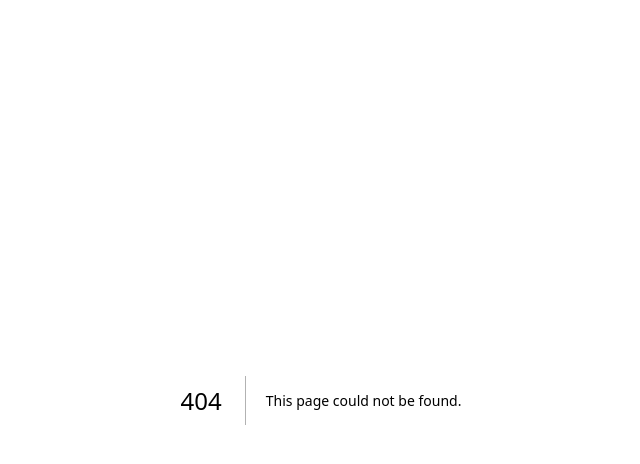
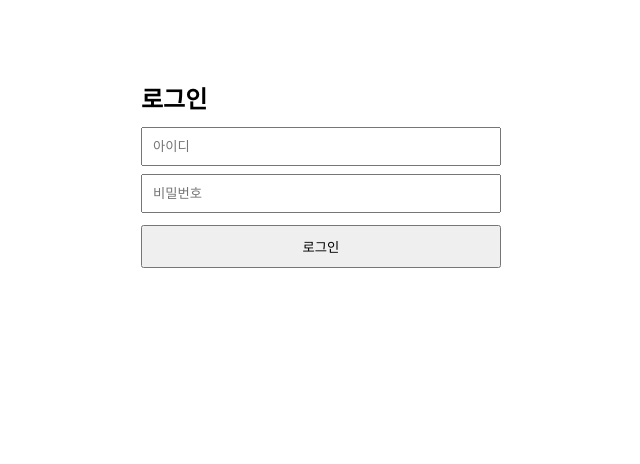
Before and after one commit to henry090108/3D-Manual, a Next.js app: page /login in a window 1280 px wide. Before the commit this address had no page. Shown: the top 464 px of the page, without its empty margins (319-959 px from the left). Built offline with nearby package versions, Linux system fonts and the light colour scheme.

Commit message:
Implement login page with user authentication

```diff
--- /dev/null
+++ b/app/login/page.tsx
@@ -0,0 +1,59 @@
+"use client";
+
+import { useState } from "react";
+import { useRouter } from "next/navigation";
+
+export default function LoginPage() {
+  const [userId, setUserId] = useState("");
+  const [password, setPassword] = useState("");
+  const [error, setError] = useState("");
+  const router = useRouter();
+
+  async function login() {
+    setError("");
+
+    const res = await fetch("/api/auth/login", {
+      method: "POST",
+      headers: { "Content-Type": "application/json" },
+      body: JSON.stringify({ userId, password }),
+    });
+
+    if (res.ok) {
+      router.push("/");
+    } else {
+      setError("아이디 또는 비밀번호가 올바르지 않습니다.");
+    }
+  }
+
+  return (
+    <main style={{ maxWidth: 360, margin: "80px auto" }}>
+      <h2>로그인</h2>
+
+      <input
+        placeholder="아이디"
+        value={userId}
+        onChange={(e) => setUserId(e.target.value)}
+        style={{ width: "100%", marginTop: 12, padding: 10 }}
+      />
+
+      <input
+        placeholder="비밀번호"
+        type="password"
+        value={password}
+        onChange={(e) => setPassword(e.target.value)}
+        style={{ width: "100%", marginTop: 8, padding: 10 }}
+      />
+
+      <button
+        onClick={login}
+        style={{ width: "100%", marginTop: 12, padding: 10 }}
+      >
+        로그인
+      </button>
+
+      {error && (
+        <div style={{ color: "red", marginTop: 10 }}>{error}</div>
+      )}
+    </main>
+  );
+}
```
